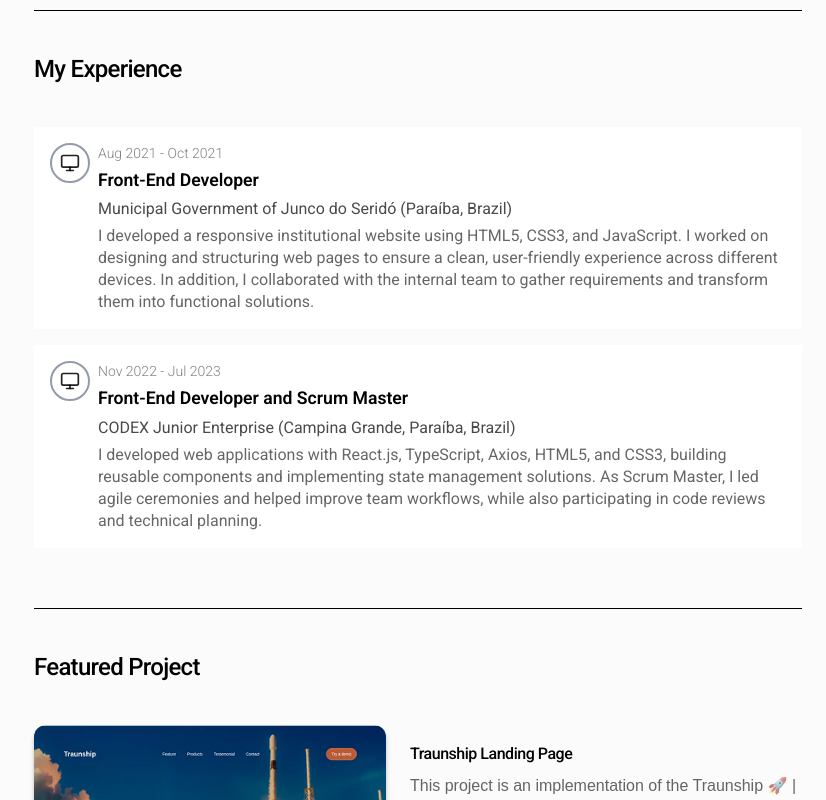
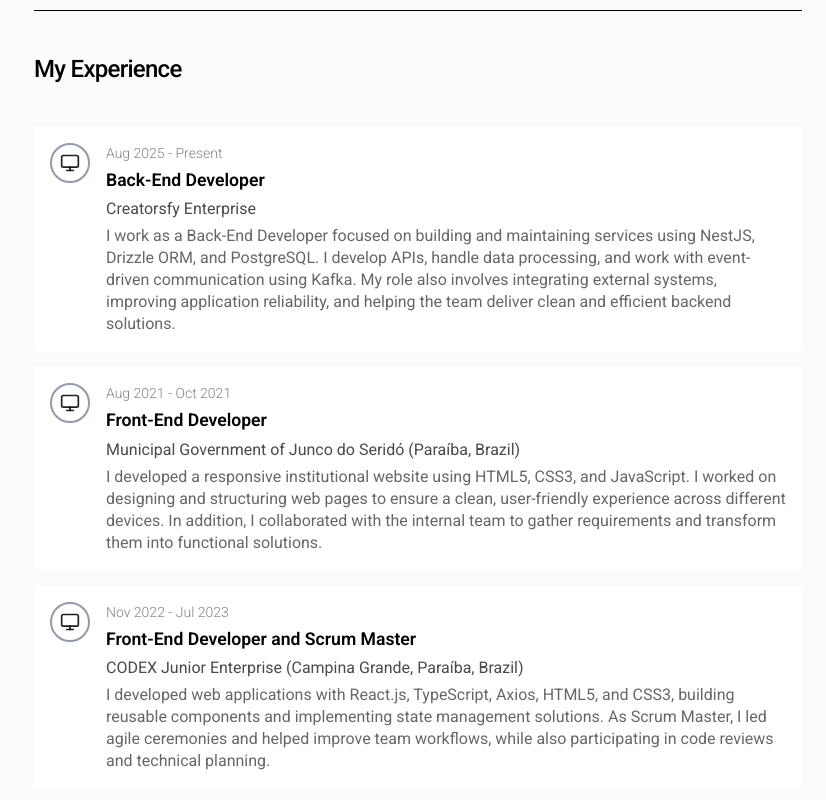
Before and after one commit to MarcosAntonio15243/MarcosAntonio15243.github.io, a Next.js app: page / in a window 1280 px wide. Shown: the part 940-1740 px from the top of the page, without its empty margins (222-1048 px from the left). Built offline with nearby package versions, Linux system fonts and the light colour scheme.

Commit message:
feat: add new experience

```diff
--- a/src/app/page.tsx
+++ b/src/app/page.tsx
@@ -132,11 +132,10 @@ export default function Home() {
 					<section id="experience" className="flex flex-col gap-5">
 						<h2>My Experience</h2>
 						<div className="flex flex-col gap-4 my-5">
-							{experiences.map((e) => {
+							{experiences.map((e, index) => {
 								return (
 									<ExperienceCard
-										key={e.jobTitle}
-										srcImg={e.srcImg}
+										key={`${index}-${e.jobTitle}`}
 										jobTitle={e.jobTitle}
 										enterprise={e.enterprise}
 										dateStart={e.dateStart}
--- a/src/components/cards/ExperienceCard.tsx
+++ b/src/components/cards/ExperienceCard.tsx
@@ -1,20 +1,15 @@
 import { Monitor } from "lucide-react";
-import Image from "next/image";
 import type { HTMLAttributes } from "react";
 
 interface ExperienceCardProps extends HTMLAttributes<HTMLElement> {
-	srcImg: string;
-	altImg?: string;
 	jobTitle: string;
 	enterprise: string;
 	dateStart: string;
-	dateEnd: string;
+	dateEnd: string | null;
 	description: string;
 }
 
 export default function ExperienceCard({
-	srcImg,
-	altImg = "Enterprise Logo",
 	jobTitle,
 	enterprise,
 	dateStart,
@@ -28,7 +23,7 @@ export default function ExperienceCard({
 			{...props}
 		>
 			<div className="w-full flex flex-col md:flex-row justify-between">
-				<div className="flex flex-row gap-2">
+				<div className="flex flex-row gap-4">
 					<div className="flex items-center justify-center border-2 border-[var(--color-gray-400)] rounded-full h-10 min-w-10">
 						<Monitor className="size-5 text-[var(--color-icon)]" />
 					</div>
--- a/src/components/data/experience.ts
+++ b/src/components/data/experience.ts
@@ -1,7 +1,13 @@
 export const experiences = [
 	{
-		srcImg: "/assets/enterprise1Logo.webp",
-		altImg: "Logo of the Municipal Government of Junco do Serido",
+		jobTitle: "Back-End Developer",
+		enterprise: "Creatorsfy Enterprise",
+		dateStart: "Aug 2025",
+		dateEnd: null,
+		description:
+			"I work as a Back-End Developer focused on building and maintaining services using NestJS, Drizzle ORM, and PostgreSQL. I develop APIs, handle data processing, and work with event-driven communication using Kafka. My role also involves integrating external systems, improving application reliability, and helping the team deliver clean and efficient backend solutions.",
+	},
+	{
 		jobTitle: "Front-End Developer",
 		enterprise: "Municipal Government of Junco do Seridó (Paraíba, Brazil)",
 		dateStart: "Aug 2021",
@@ -10,8 +16,6 @@ export const experiences = [
 			"I developed a responsive institutional website using HTML5, CSS3, and JavaScript. I worked on designing and structuring web pages to ensure a clean, user-friendly experience across different devices. In addition, I collaborated with the internal team to gather requirements and transform them into functional solutions.",
 	},
 	{
-		srcImg: "/assets/enterprise2Logo.webp",
-		altImg: "Logo of CODEX Junior Enterprise",
 		jobTitle: "Front-End Developer and Scrum Master",
 		enterprise: "CODEX Junior Enterprise (Campina Grande, Paraíba, Brazil)",
 		dateStart: "Nov 2022",
```
